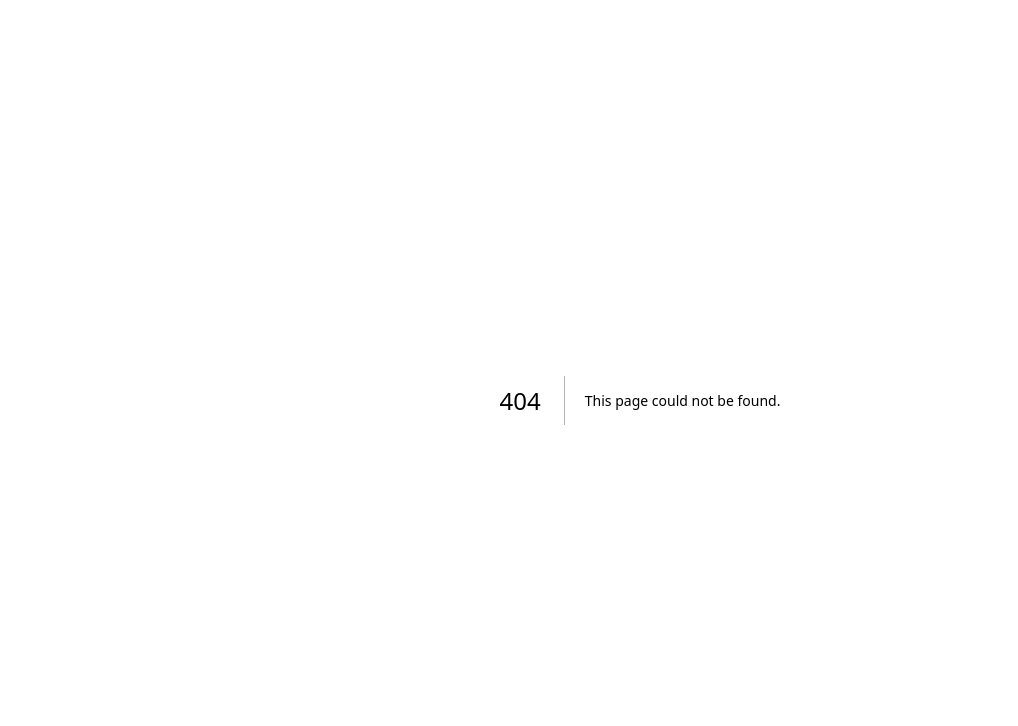
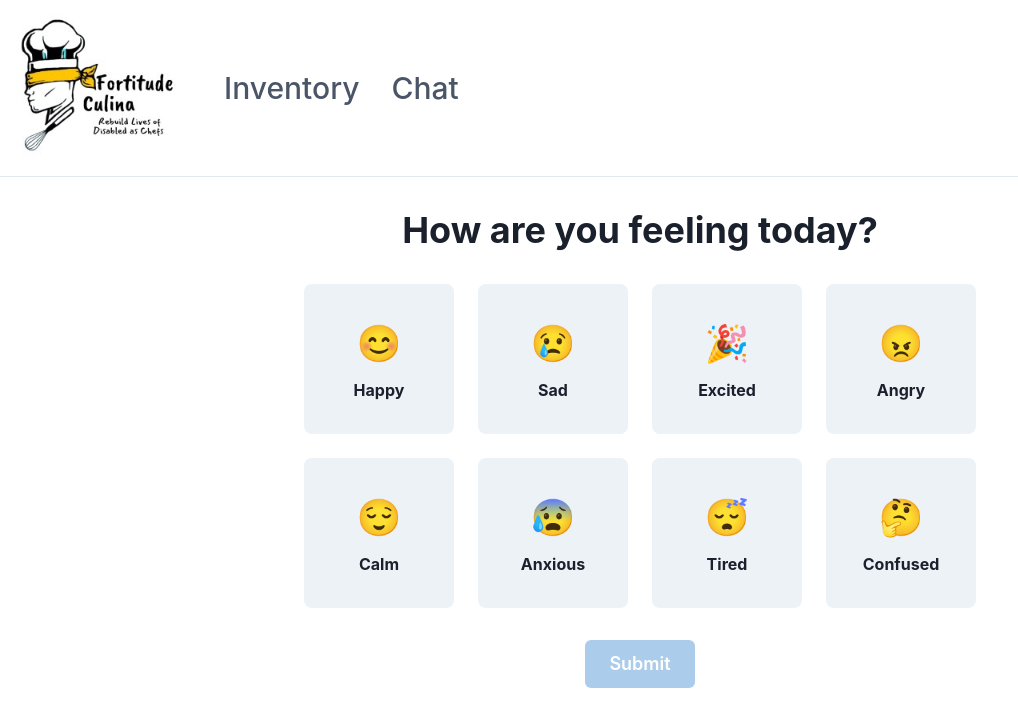
Before and after one commit to singapore2024/Team-3, a Next.js app in the folder cfg-team3/: page /mood in a window 1280 px wide. Before the commit this address had no page. Shown: the top 726 px of the page, without its empty margins (0-1018 px from the left). Built offline with nearby package versions, Linux system fonts and the light colour scheme.

Commit message:
add mood page

```diff
--- a/cfg-team3/src/pages/index.tsx
+++ b/cfg-team3/src/pages/index.tsx
@@ -1,10 +1,17 @@
 import WithSubnavigation from "@/components/Navbar";
-import { Grid, Box, Text } from "@chakra-ui/react";
+import { useMe } from "@/hooks/useMe";
+import { Grid, Box, Text, Button } from "@chakra-ui/react";
 import Router from "next/router";
 import { recipes } from "@/fakeDB/recipes";
 import { Image } from "@chakra-ui/react";
 
 export default function Home() {
+  const { me } = useMe();
+
+  const handleMoodClick = () => {
+    Router.push("/mood");
+  };
+
   return (
     <>
       <WithSubnavigation />
@@ -41,6 +48,21 @@ export default function Home() {
             </Box>
           ))}
         </Grid>
+
+        {/* Floating Mood Button */}
+        <Button
+          position="fixed"
+          bottom="4"
+          right="4"
+          colorScheme="blue"
+          size="lg"
+          borderRadius="full"
+          boxShadow="lg"
+          onClick={handleMoodClick}
+          zIndex={1000}
+        >
+          Mood 😊
+        </Button>
       </Box>
     </>
   );
--- /dev/null
+++ b/cfg-team3/src/pages/mood.tsx
@@ -0,0 +1,105 @@
+import { useState } from "react";
+import { useRouter } from "next/router";
+import WithSubnavigation from "@/components/Navbar";
+import {
+  Box,
+  SimpleGrid,
+  Text,
+  VStack,
+  Heading,
+  Button,
+  useToast,
+} from "@chakra-ui/react";
+
+// Define the mood types
+interface Mood {
+  name: string;
+  emoji: string;
+  color: string;
+}
+
+const moods: Mood[] = [
+  { name: "Happy", emoji: "😊", color: "yellow.400" },
+  { name: "Sad", emoji: "😢", color: "blue.400" },
+  { name: "Excited", emoji: "🎉", color: "pink.400" },
+  { name: "Angry", emoji: "😠", color: "red.400" },
+  { name: "Calm", emoji: "😌", color: "green.400" },
+  { name: "Anxious", emoji: "😰", color: "purple.400" },
+  { name: "Tired", emoji: "😴", color: "gray.400" },
+  { name: "Confused", emoji: "🤔", color: "orange.400" },
+];
+
+export default function MoodsPage() {
+  const [selectedMood, setSelectedMood] = useState<Mood | null>(null);
+  const router = useRouter();
+  const toast = useToast();
+
+  const handleMoodSelect = (mood: Mood) => {
+    setSelectedMood(mood);
+  };
+
+  const handleSubmit = () => {
+    if (selectedMood) {
+      console.log("the mood selected is: " + selectedMood)
+      toast({
+        title: "Mood recorded",
+        description: `You're feeling ${selectedMood.name} ${selectedMood.emoji}`,
+        status: "success",
+        duration: 3000,
+        isClosable: true,
+      });
+      router.push("/");
+    } else {
+      toast({
+        title: "No mood selected",
+        description: "Please select a mood before submitting",
+        status: "warning",
+        duration: 3000,
+        isClosable: true,
+      });
+    }
+  };
+
+  return (
+    <>
+      <WithSubnavigation />
+      <VStack spacing={8} p={8}>
+        <Heading as="h1" size="xl">
+          How are you feeling today?
+        </Heading>
+        <SimpleGrid columns={[2, null, 4]} spacing={6}>
+          {moods.map((mood) => (
+            <Box
+              key={mood.name}
+              bg={selectedMood?.name === mood.name ? mood.color : "gray.100"}
+              w="150px"
+              h="150px"
+              borderRadius="lg"
+              display="flex"
+              flexDirection="column"
+              justifyContent="center"
+              alignItems="center"
+              cursor="pointer"
+              onClick={() => handleMoodSelect(mood)}
+              transition="all 0.2s"
+              _hover={{ transform: "scale(1.05)" }}
+            >
+              <Text fontSize="4xl">{mood.emoji}</Text>
+              <Text mt={2} fontWeight="bold">
+                {mood.name}
+              </Text>
+            </Box>
+          ))}
+        </SimpleGrid>
+        <Button
+          colorScheme="blue"
+          size="lg"
+          onClick={handleSubmit}
+          isDisabled={!selectedMood}
+        >
+          Submit
+        </Button>
+      </VStack>
+    </>
+  );
+}
```
Also changed, not shown: cfg-team3/src/components/MoodsButton.tsx (added).
